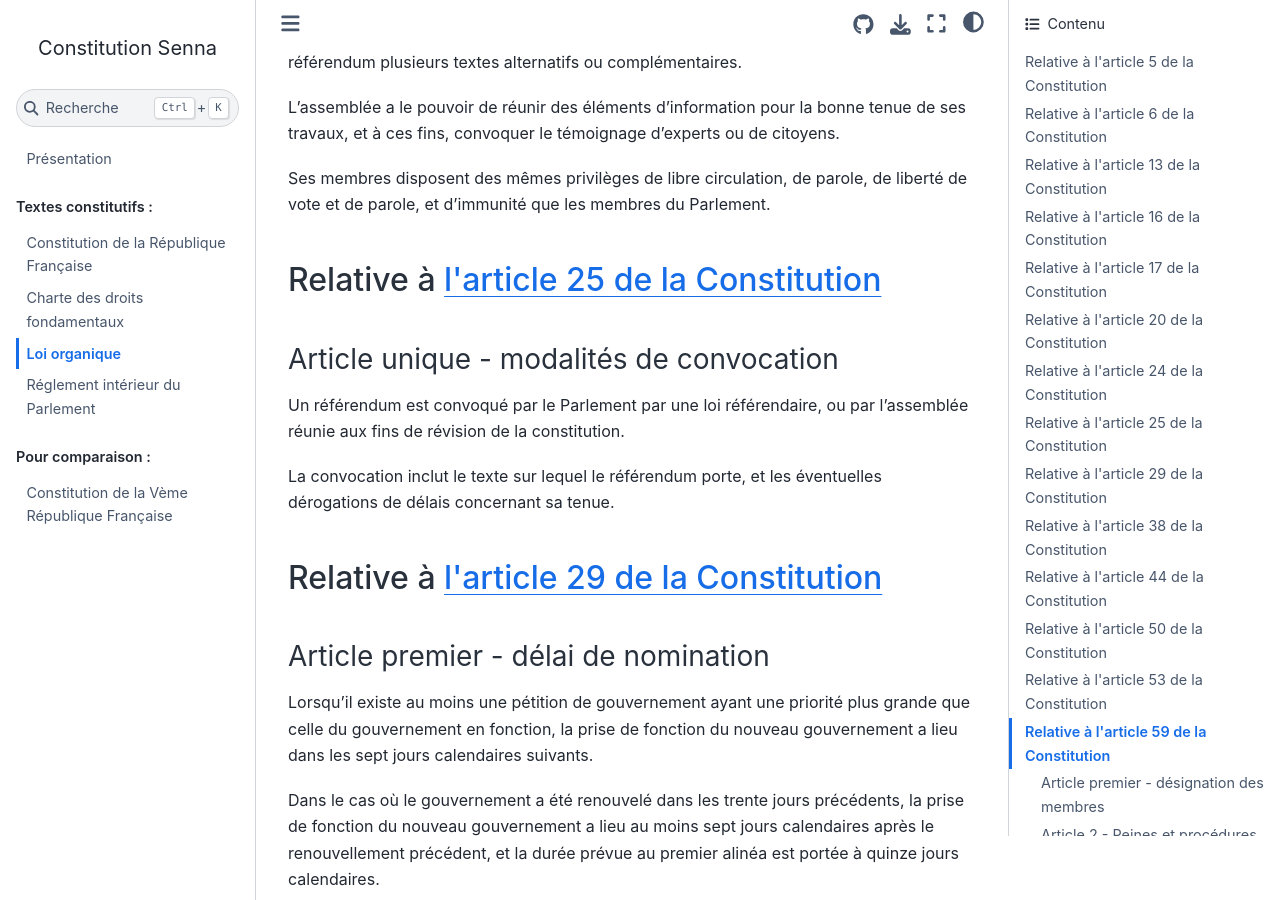
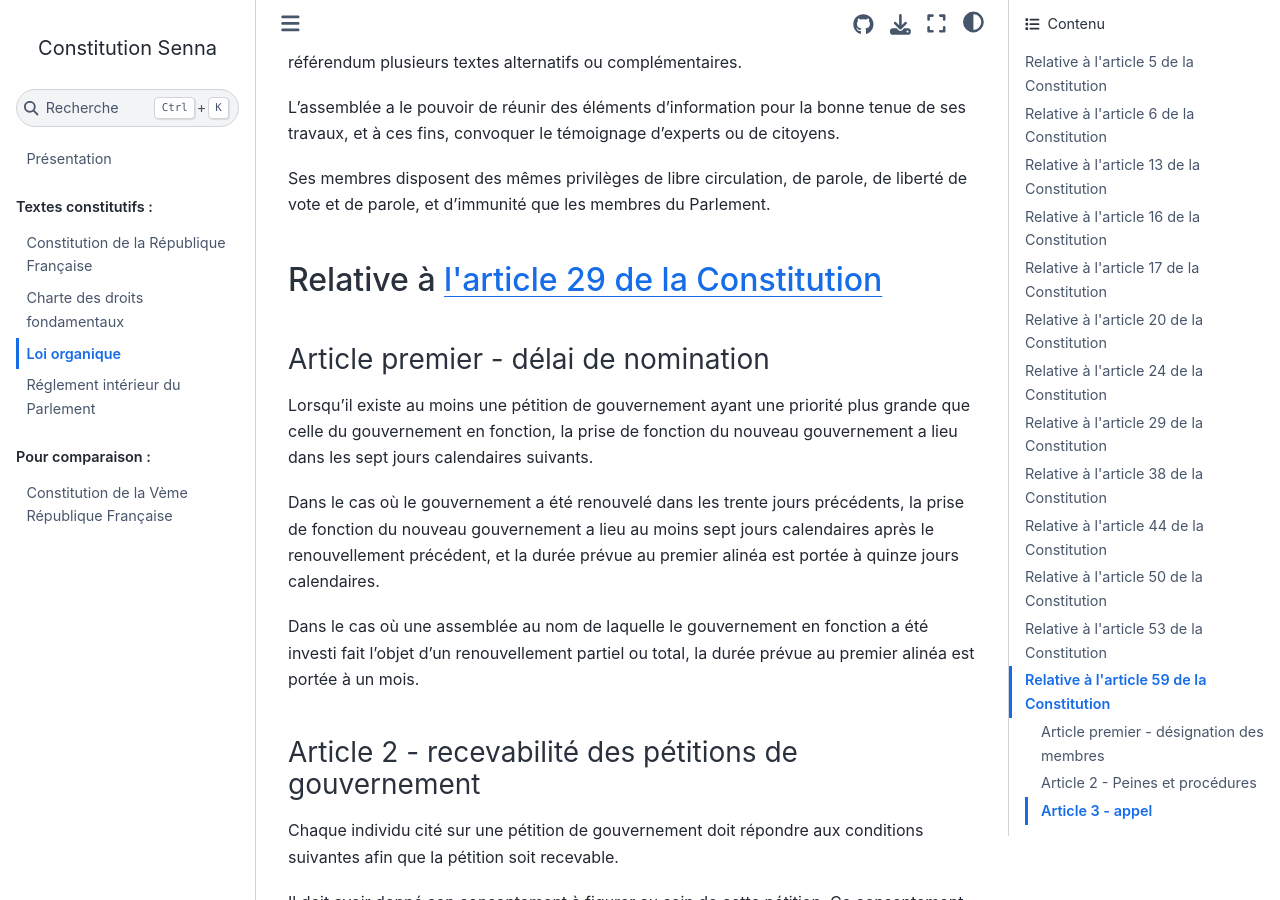
Before and after one commit to Gouvernathor/senna, a Sphinx documentation site: the page built from source/organique.rst, in a window 1280 px wide and 900 px high, scrolled down 6571 px. Built offline with Sphinx 7.4.7 and the Sphinx Book theme 1.1.4, drawn with Linux system fonts in a browser that asks for light colours.

Commit message:
Amélioration des dispositions référendaires
inclusion du fait que l'assemblée constituante déclenche un référendum toute seule (sinon c'était flou/contradictoire)
clarification de l'alinéa suivant en conséquence
suppression de la loi organique, mal formulée et juste redondante

```diff
--- a/source/constitution.rst
+++ b/source/constitution.rst
@@ -218,9 +218,9 @@
 
 .. article:: référendums
 
-Un référendum est convoqué par le Parlement, ou par une pétition rassemblant trois centièmes des citoyens, afin de soumettre un texte à l'approbation du peuple. Toutefois, dans le cadre prévu par :artref:`adoption par une seule assemblée`, l'Assemblée Nationale peut le déclencher seule. La loi organique en prévoit les modalités.
+Un référendum est convoqué par le Parlement, par une assemblée constituante ou par une pétition rassemblant trois centièmes des citoyens, afin de soumettre un texte à l'approbation du peuple. Toutefois, dans le cadre prévu par :artref:`adoption par une seule assemblée`, l'Assemblée nationale peut le déclencher seule. La loi organique en prévoit les modalités.
 
-Le vote doit avoir lieu dans les trois mois suivant le déclenchement du référendum, sauf par dérogation du Parlement dans le cas où le référendum n'est pas d'origine populaire. L'administration est responsable de sa tenue.
+Le vote doit avoir lieu dans les trois mois suivant le déclenchement du référendum, sauf par dérogation du Parlement dans le cas où le référendum est d'origine parlementaire. L'administration est responsable de sa tenue.
 
 La valeur constitutionnelle d'un texte doit être établie avant que le vote n'ait lieu. Le Conseil constitutionnel la constate par un avis public présentant, le cas échéant, les modifications de la Constitution qui résulteraient de son adoption. Si le référendum a été déclenché par l'Assemblée nationale seule et si il a valeur constitutionnelle, les dispositions contraires à la Constitution sont retirées du texte et l'Assemblée nationale peut décider d'annuler la tenue du référendum.
 
--- a/source/organique.rst
+++ b/source/organique.rst
@@ -187,15 +187,9 @@
 
 Ses membres disposent des mêmes privilèges de libre circulation, de parole, de liberté de vote et de parole, et d'immunité que les membres du Parlement.
 
------------------------------------------------
-Relative à :artref:`référendums`
------------------------------------------------
-
-Article unique - modalités de convocation
------------------------------------------
-Un référendum est convoqué par le Parlement par une loi référendaire, ou par l'assemblée réunie aux fins de révision de la constitution.
-
-La convocation inclut le texte sur lequel le référendum porte, et les éventuelles dérogations de délais concernant sa tenue.
+.. -----------------------------------------------
+.. Relative à :artref:`référendums`
+.. -----------------------------------------------
 
 -----------------------------------------------
 Relative à :artref:`nomination du gouvernement`
```
